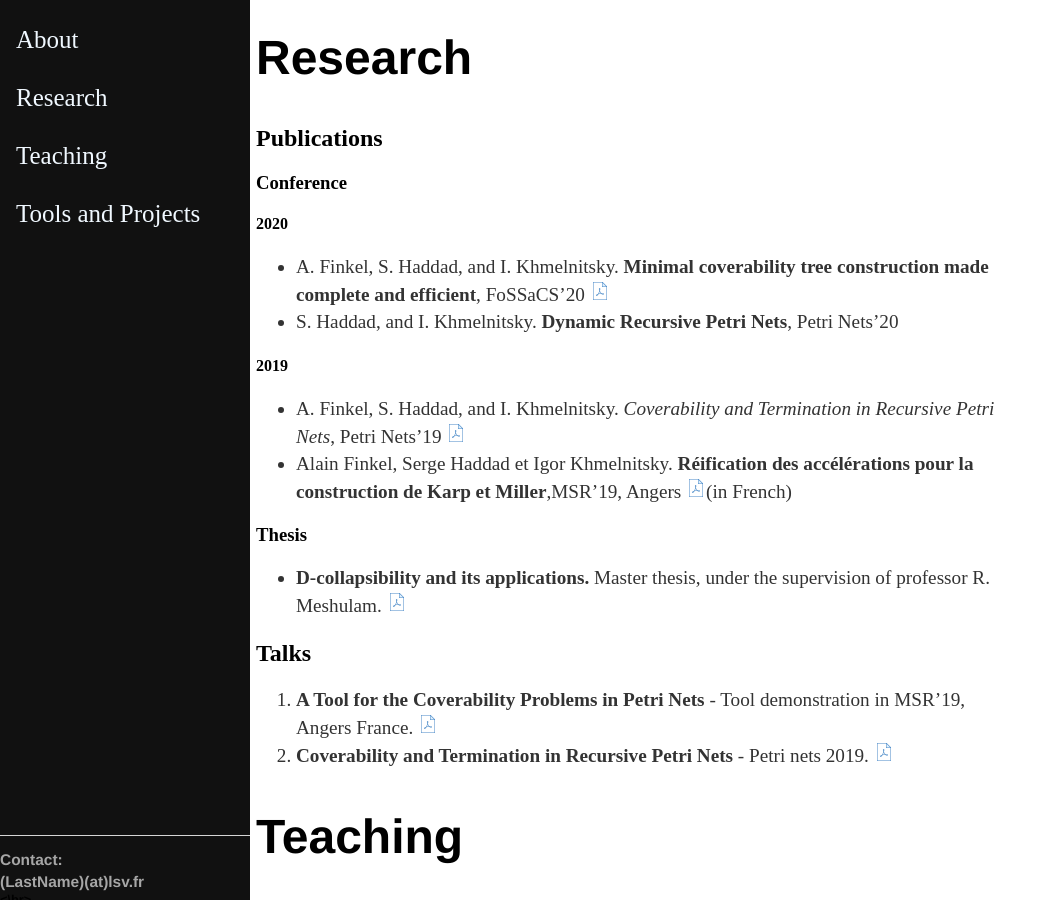
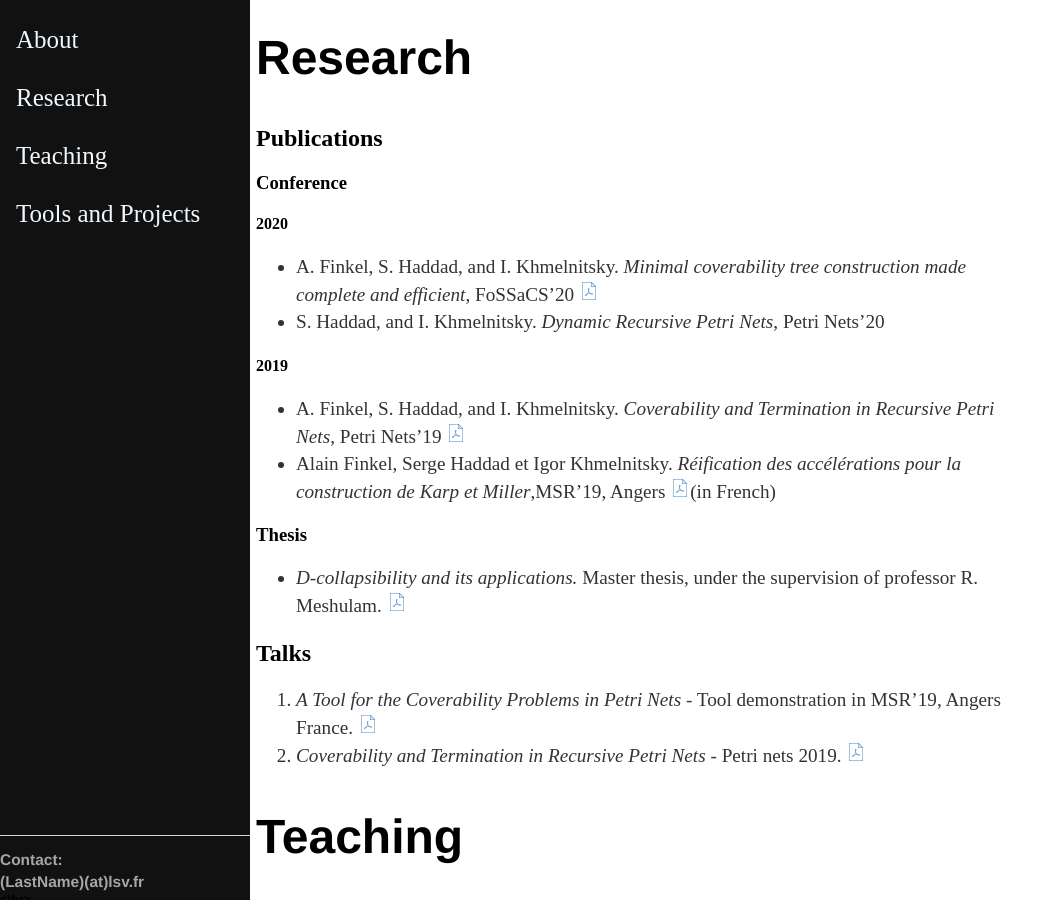
Before and after one commit to IgorKhm/igorkhm.github.io, a Jekyll site: the page built from index.md, in a window 1280 px wide and 900 px high, scrolled down 463 px. Shown: the whole window, without its empty margins (0-1064 px from the left). Built offline with Jekyll 4.4.1, drawn with Linux system fonts in a browser that asks for light colours.

Commit message:
Update index.md

```diff
--- a/index.md
+++ b/index.md
@@ -14,23 +14,23 @@ My research is currently mainly focused on verification of infinite state system
 ## Publications
 ### Conference
 #### 2020
-   +  A. Finkel, S. Haddad, and I. Khmelnitsky. **Minimal coverability tree construction made complete and efficient**, FoSSaCS'20
+   +  A. Finkel, S. Haddad, and I. Khmelnitsky. *Minimal coverability tree construction made complete and efficient*, FoSSaCS'20
    <a href="https://hal.inria.fr/INRIA/hal-02479879"><img src="pictures/pdf.png" alt="drawing" width="20"/></a>
-   +  S. Haddad, and I. Khmelnitsky. **Dynamic Recursive Petri Nets**, Petri Nets'20
+   +  S. Haddad, and I. Khmelnitsky. *Dynamic Recursive Petri Nets*, Petri Nets'20
 
 #### 2019
    +  A. Finkel, S. Haddad, and I. Khmelnitsky. _Coverability and Termination in Recursive Petri Nets_, Petri Nets'19
    <a href="https://hal.inria.fr/hal-02081019"><img src="pictures/pdf.png" alt="drawing" width="20"/></a>
-   + Alain Finkel, Serge Haddad et Igor Khmelnitsky. **Réification des accélérations pour la construction de Karp et Miller**,MSR'19, Angers
+   + Alain Finkel, Serge Haddad et Igor Khmelnitsky. *Réification des accélérations pour la construction de Karp et Miller*,MSR'19, Angers
    <a href="https://hal.archives-ouvertes.fr/hal-02431913"><img src="pictures/pdf.png" alt="drawing" width="20"/></a>(in French)
 
 ### Thesis
-  + **D-collapsibility and its applications.** Master thesis, under the supervision of professor R. Meshulam. <a href="/papers/thesis.pdf"><img src="pictures/pdf.png" alt="drawing" width="20"/> </a>
+  + *D-collapsibility and its applications.* Master thesis, under the supervision of professor R. Meshulam. <a href="/papers/thesis.pdf"><img src="pictures/pdf.png" alt="drawing" width="20"/> </a>
 
 ## Talks
 
-1. **A Tool for the Coverability Problems in Petri Nets** - Tool demonstration in MSR'19, Angers France. <a href="/presentations/msr19.pdf"><img src="pictures/pdf.png" alt="drawing" width="20"/> </a>
-2. **Coverability and Termination in Recursive Petri Nets** - Petri nets 2019.  <a href="/presentations/petrinet19.pdf
+1. *A Tool for the Coverability Problems in Petri Nets* - Tool demonstration in MSR'19, Angers France. <a href="/presentations/msr19.pdf"><img src="pictures/pdf.png" alt="drawing" width="20"/> </a>
+2. *Coverability and Termination in Recursive Petri Nets* - Petri nets 2019.  <a href="/presentations/petrinet19.pdf
 "><img src="pictures/pdf.png" alt="drawing" width="20"/></a>
 
 <p id="Teaching"> </p>
```
